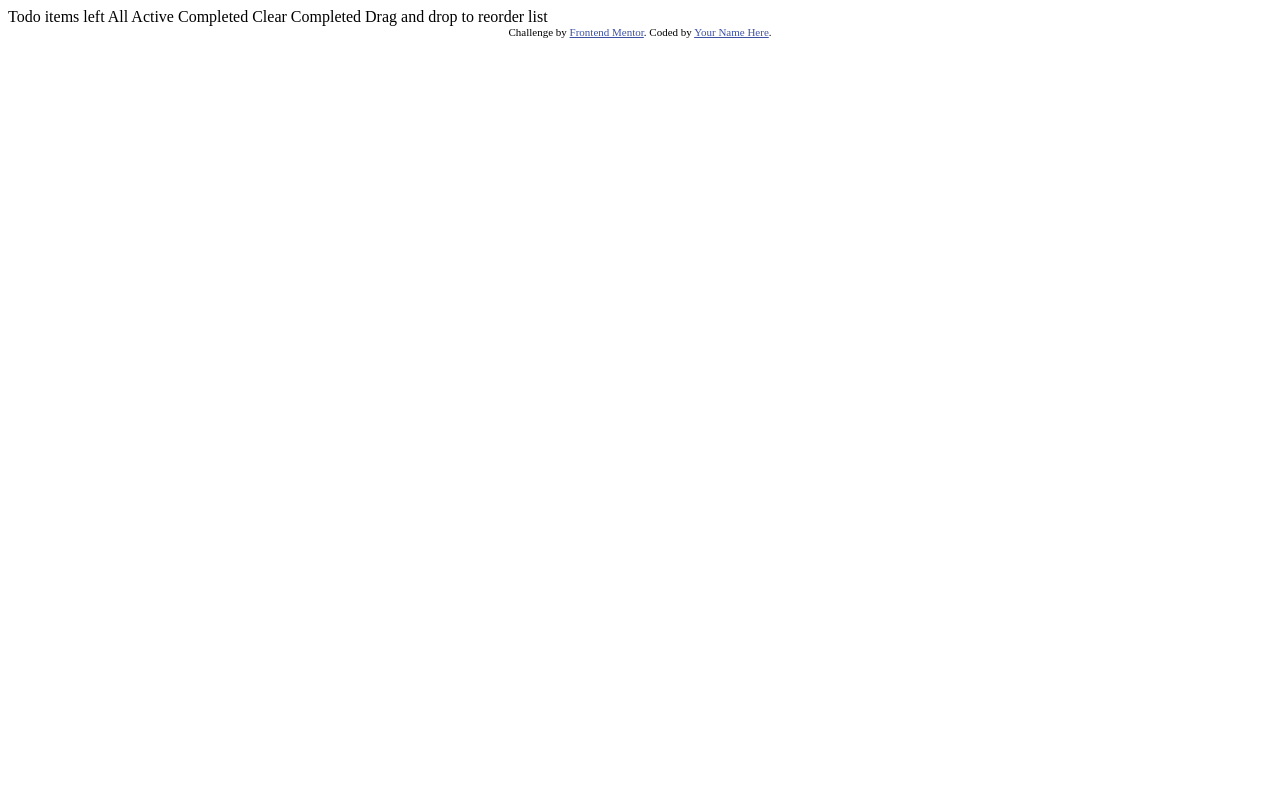
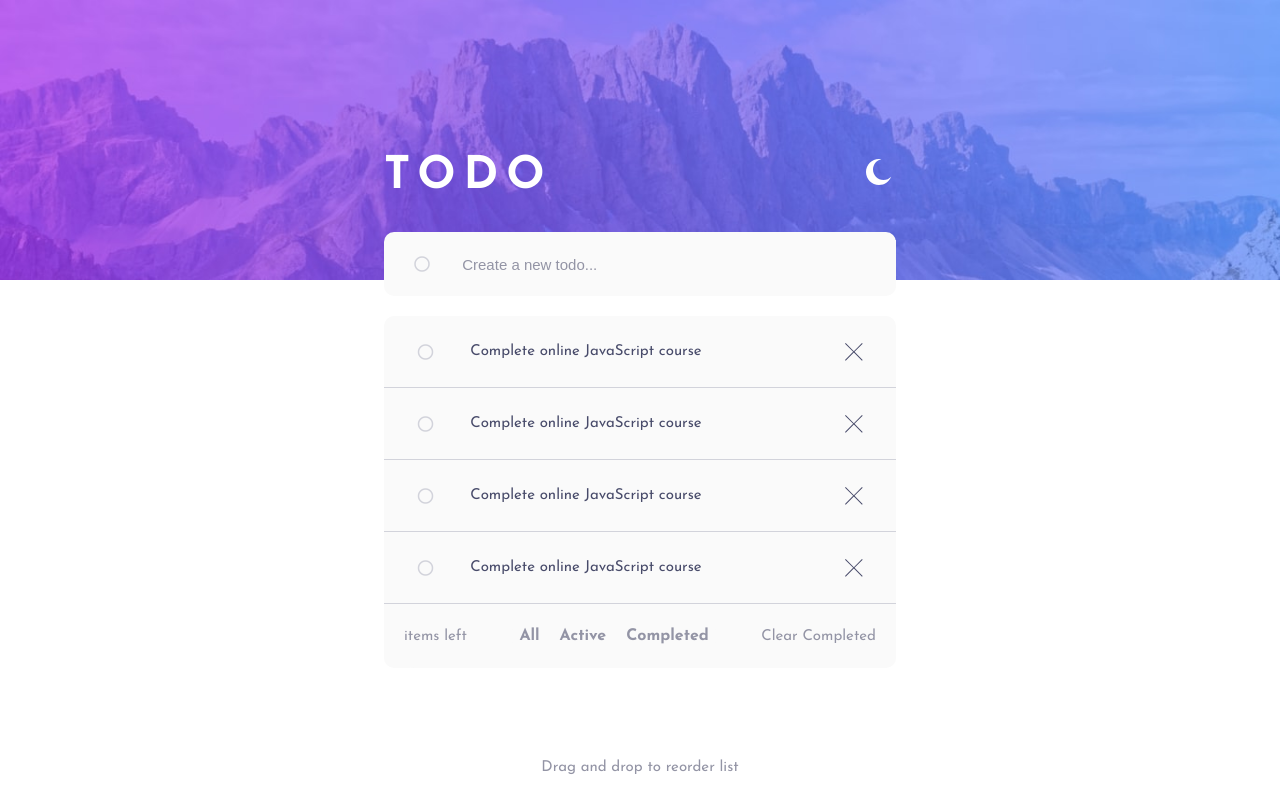
Before and after one commit to Mainakibe/todo-app-main, a plain HTML site: page index.html in a window 1280 px wide. Drawn offline with Linux system fonts and the light colour scheme.

Commit message:
second commit

```diff
--- a/index.html
+++ b/index.html
@@ -5,32 +5,84 @@
   <meta name="viewport" content="width=device-width, initial-scale=1.0"> <!-- displays site properly based on user's device -->
 
   <link rel="icon" type="image/png" sizes="32x32" href="./images/favicon-32x32.png">
+  <link rel="stylesheet" href="https://use.fontawesome.com/releases/v5.15.2/css/all.css" integrity="sha384-vSIIfh2YWi9wW0r9iZe7RJPrKwp6bG+s9QZMoITbCckVJqGCCRhc+ccxNcdpHuYu" crossorigin="anonymous">
+  <link rel="stylesheet" href="https://fonts.googleapis.com/css?family=Titillium+Web">
+  <link rel="stylesheet" href="style.css">
 
   <title>Frontend Mentor | Todo app</title>
 
-  <!-- Feel free to remove these styles or customise in your own stylesheet 👍 -->
-  <style>
-    .attribution { font-size: 11px; text-align: center; }
-    .attribution a { color: hsl(228, 45%, 44%); }
-  </style>
+
 </head>
 <body>
+  <div class="wrapper">
+    <div class="images">
+      <div class="light-mode-image">
+      </div>
+      <div class="dark-mode-image"></div>
+    </div>
+    <div class="container-wrapper">
+      <div class="container">
+        <div class="top">
+          <h1>Todo</h1>
+          <div class="toggle">
+            <input type="checkbox" id="checkbox">
+            <label for="checkbox" class="label">
+              <div class="switch">
+                <img src="images/icon-sun.svg" alt="light mode image" class="light-mode">
+                <img src="images/icon-moon.svg" alt="dark mode image" class="dark-mode">
+              </div>
+            </label>
+          </div>
+        </div>
+        <main>
+          <div class="add-item">
+            <i class="far fa-circle" id="circle" id="0" job="complete"></i>
+            <input type="text" id="item" placeholder="Create a new todo...">
+          </div>
+            <ul class="list">
+              <li class="item">
+              <i class="far fa-circle" id="circle" id="0" job="complete"></i>
+              <p class="text">Complete online JavaScript course</p>
+              <img src="images/icon-cross.svg" alt="" id="delete" id="0" job="delete">
+              </li>
+              <li class="item">
+                <i class="far fa-circle" id="circle" id="0" job="complete"></i>
 
-  Todo
+                <p class="text">Complete online JavaScript course</p>
+                <img src="images/icon-cross.svg" alt="" id="delete" id="0" job="delete">
+              </li>
+              <li class="item">
+                  <i class="far fa-circle" id="circle" id="0" job="complete"></i>
 
-  <!-- Add dynamic number --> items left
+                  <p class="text">Complete online JavaScript course</p>
+                  <img src="images/icon-cross.svg" alt="" id="delete" id="0" job="delete">
+                </li>
+                <li class="item">
+                    <i class="far fa-circle" id="circle" id="0" job="complete"></i>
+                    <p class="text">Complete online JavaScript course</p>
+                    <img src="images/icon-cross.svg" alt="">
+                </li>
+            </ul>
+          <div class="items-bottom">
+            <!-- Add dynamic number -->
+            <div class="left">
+              <span class="items-left">items left</span>
+            </div>
+            <div class="middle">
+              <span class="all">All</span>
+              <span class="active">Active</span>
+              <span class="completed">Completed</span>
+            </div>
+            <div class="right">
+              <span class="clear">Clear Completed</span>
+            </div>
+          </div>
+        </main>
+      </div>
 
-  All
-  Active
-  Completed
-
-  Clear Completed
-
-  Drag and drop to reorder list
-
-  <div class="attribution">
-    Challenge by <a href="https://www.frontendmentor.io?ref=challenge" target="_blank">Frontend Mentor</a>.
-    Coded by <a href="#">Your Name Here</a>.
+    </div>
+    <small>Drag and drop to reorder list</small>
   </div>
+  <script src="./main.js"></script>
 </body>
 </html>
--- a/main.js
+++ b/main.js
@@ -0,0 +1,19 @@
+const checkbox =document.getElementById('checkbox')
+
+checkbox.addEventListener('click',checkMode)
+
+function checkMode(){
+    if(checkbox.checked){
+        darkModeOn()
+    }else{
+        darkModeOff()
+    }
+}
+
+function darkModeOn(){
+    document.body.classList.add('dark-mode')
+}
+
+function darkModeOff(){
+    document.body.classList.remove('dark-mode')
+}
--- a/style.css
+++ b/style.css
@@ -0,0 +1,310 @@
+@import url('https://fonts.googleapis.com/css2?family=Josefin+Sans:wght@400;700&display=swap');
+
+*{
+    box-sizing: border-box;
+    margin: 0;
+    padding: 0;
+}
+body{
+    font-family: 'Josefin Sans',sans-serif;
+}
+:root{
+    --listItems: hsl(0, 0%, 98%);
+    --hover: hsl(235, 19%, 35%);
+    --addItemsIcon: hsl(233, 11%, 84%);
+    --DarkGrayishBlue: hsl(236, 9%, 61%);
+    --listItemsText: hsl(235, 19%, 35%);
+    --BrightBlue: hsl(220, 98%, 61%);
+    --backgroundColor:(#fff);
+    --CheckBackground: linear-gradient(90deg, hsl(192, 100%, 67%), hsl(280, 87%, 65%));
+    --mobileImage: url('/images/bg-mobile-light.jpg');
+    --desktopImage:url('images/bg-desktop-light.jpg');
+}
+.dark-mode{
+    --backgroundColor: hsl(235, 21%, 11%);
+    --listItems: hsl(235, 24%, 19%);
+    --listItemsText: hsl(234, 39%, 85%);
+    --hover: hsl(236, 33%, 92%);
+    --DarkGrayishBlue: hsl(234, 11%, 52%);
+    --VeryDarkGrayishBlue: hsl(233, 14%, 35%);
+    --addItemsIcon: hsl(237, 14%, 26%);
+    --mobileImage:url('/images/bg-mobile-dark.jpg');
+    --desktopImage:url('images/bg-desktop-dark.jpg');
+}
+.wrapper{
+    display: flex;
+    align-items: center;
+    flex-direction: column;
+    justify-content: center;
+    background-color:var(--backgroundColor);
+    width: 100%;
+    min-height: 60vh;
+}
+
+/* images */
+.images{
+    height: 35vh;
+    width: 100%;
+}
+.light-mode-image{
+    background-image: var(--mobileImage);
+    background-size: cover;
+    height: 100%;
+    width: 100%;
+}
+
+/* container wrapper */
+.container-wrapper{
+    display: flex;
+    align-items: center;
+    flex-direction: column;
+    justify-content: center;
+    min-height: inherit;
+    position: relative;
+    width: 100%;
+}
+.container{
+    display: flex;
+    align-items: center;
+    flex-direction: column;
+    position: absolute;
+    top: -10rem;
+    height: inherit;
+    width: 90%;
+}
+
+/* top */
+.top{
+    display: flex;
+    align-items: center;
+    justify-content: space-between;
+    height: 7rem;
+    width: 100%;
+}
+h1{
+    color: #fff;
+    font-size: 45px;
+    font-weight: 700;
+    letter-spacing: 8px;
+    text-transform: uppercase;
+}
+
+/* darkmode icons */
+
+.toggle{
+    display: flex;
+    align-items: center;
+}
+ .label{
+     height: 35px;
+    width: 30px;
+    position: relative;
+    cursor: pointer;
+}
+.switch img{
+    cursor: pointer;
+    transition: all 250ms ease-in-out;
+    position: absolute;
+}
+
+#checkbox:checked ~ label .switch .dark-mode{
+    display: none;
+}
+#checkbox:not(:checked) ~ label .switch .light-mode{
+    display: none;
+}
+#checkbox{
+    display: none;
+}
+
+/* main */
+main{
+    display: flex;
+    align-items: center;
+    flex-direction: column;
+    justify-content: center;
+    width: 100%;
+}
+
+/* add item */
+.add-item{
+    display: flex;
+    align-items: center;
+    justify-content: space-between;
+    background-color: var(--listItems);
+    border-radius: 10px;
+    padding: 15px 0 15px 30px;
+    margin-bottom: 20px;
+    height: 4rem;
+    width: 100%;
+}
+
+/* item input */
+#item{
+    background-color: var(--listItems);
+    border: none;
+    color: var(--DarkGrayishBlue);
+    font-size: 15px;
+    font-weight: 400;
+    outline: none;
+    height: 3rem;
+    width: 90%;
+}
+#item::placeholder{
+    color: var(--DarkGrayishBlue);
+    font-size: 15px;
+    font-weight: 400;
+}
+
+/* list */
+.list{
+    background-color: var(--listItems);
+    border-top-left-radius: 10px;
+    border-top-right-radius: 10px;
+    list-style-type: none;
+    height: inherit;
+    width: 100%;
+}
+.item{
+    display: flex;
+    align-items: center;
+    justify-content: space-around;
+    border-bottom: 1px solid var(--addItemsIcon);
+    padding: 0 15px;
+    height: 9vh;
+    width: 100%;
+}
+#circle{
+    color: var(--addItemsIcon);
+}
+#circle:hover{
+    background: -webkit-linear-gradient(90deg, hsl(192, 100%, 67%), hsl(280, 87%, 65%));
+    -webkit-background-clip: text;
+    -webkit-text-fill-color: transparent;
+    cursor: pointer;
+}
+.text{
+    color: var(--listItemsText);
+    font-size: 15px;
+    font-weight: 400;
+    width: 70%;
+}
+.text:hover{
+    color: var(--DarkGrayishBlue);
+    cursor: pointer;
+}
+
+/* items bottom */
+.items-bottom{
+    display: grid;
+    grid-template-columns: repeat(2,1fr);
+    grid-template-rows: repeat(3,1fr);
+    row-gap:20px;
+    width: 100%;
+}
+.left{
+    background-color: var(--listItems);
+    border-bottom-left-radius: 10px;
+    color: var(--DarkGrayishBlue);
+    font-size: 15px;
+    font-weight: 400;
+    grid-row: 1/2;
+    display: flex;
+    align-items: center;
+    justify-content: center;
+    height: 8vh;
+}
+.right{
+    background-color: var(--listItems);
+    border-bottom-right-radius: 10px;
+    color: var(--DarkGrayishBlue);
+    font-size: 15px;
+    font-weight: 400;
+    grid-column: 2/3;
+    grid-row: 1/2;
+    display: flex;
+    align-items: center;
+    justify-content: center;
+}
+.left:hover{
+    color: var(--hover);
+    cursor: pointer;
+}
+.right:hover{
+    color: var(--hover);
+    cursor: pointer;
+}
+.middle{
+    border-radius: 10px;
+    background-color: var(--listItems);
+    grid-column: 1/3;
+    grid-row: 2/3;
+    display: flex;
+    align-items: center;
+    justify-content: center;
+}
+.middle span{
+    color: var(--DarkGrayishBlue);
+    font-weight: 700;
+    padding: 0 10px;
+}
+.middle span:hover{
+    color: var(--BrightBlue);
+    cursor: pointer;
+
+
+}
+small{
+    color: var(--DarkGrayishBlue);
+    font-size: 15px;
+    font-weight: 400;
+    margin: 40px 0;
+    text-align: center;
+    width: 100%;
+}
+
+
+
+
+/* desktop view */
+@media (min-width:768px){
+    .wrapper{
+        width: 100%;
+    }
+    .light-mode-image{
+        background-image: var(--desktopImage);
+        background-size: cover;
+        height: 100%;
+        width: 100%;
+    }
+    .container-wrapper{
+        width: 100%;
+    }
+    .container{
+        width: 40%;
+    }
+    .items-bottom{
+        display: flex;
+        align-items: center;
+        justify-content: space-between;
+        width: 100%;
+        background-color: var(--listItems);
+        border-bottom-left-radius: 10px;
+        border-bottom-right-radius: 10px;
+        padding: 0 20px;
+        margin-bottom: 50px;
+    }
+    .left{
+        background-color:var(--listItems);
+    }
+    .middle{
+        background-color: var(--listItems);
+    }
+    .right{
+        background-color: var(--listItems);
+    }
+    small{
+        margin-top: 0;
+        margin-bottom: 30px;
+    }
+}
```
